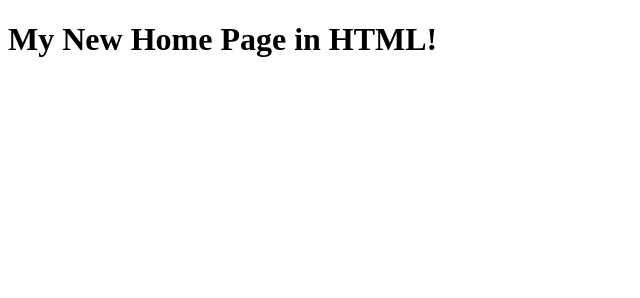
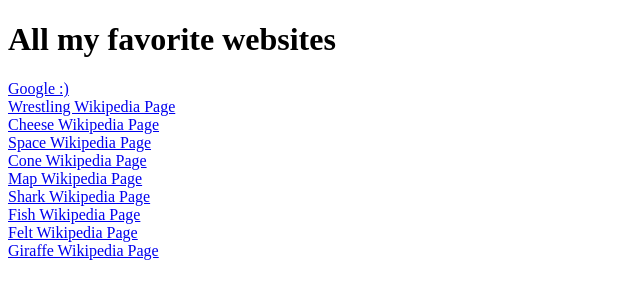
Before and after one commit to Jack-Kennedy-School/Web-Design, a plain HTML site: page exercises/favorites.html in a window 1280 px wide. Shown: the whole page, without its empty margins (0-640 px from the left). Drawn offline with Linux system fonts and the light colour scheme.

Commit message:
adding all my favorite websites.

```diff
--- a/exercises/favorites.html
+++ b/exercises/favorites.html
@@ -2,11 +2,31 @@
 <html lang="en">
 <head>
 <meta charset="utf-8">
-<title>My New Home Page in HTML!</title>
+<title>Links</title>
 </head>
 <!-- content starts below here -->
 <body>
-<h1>My New Home Page in HTML!</h1>
+<h1>All my favorite websites</h1>
+<a href="https://www.google.com/">Google :)</a>
+<br>
+<a href="https://en.wikipedia.org/wiki/Wrestling">Wrestling Wikipedia Page</a>
+<br>
+<a href="https://en.wikipedia.org/wiki/Cheese">Cheese Wikipedia Page</a>
+<br>
+<a href="https://en.wikipedia.org/wiki/Space">Space Wikipedia Page</a>
+<br>
+<a href="https://en.wikipedia.org/wiki/Cone">Cone Wikipedia Page</a>
+<br>
+<a href="https://en.wikipedia.org/wiki/Map">Map Wikipedia Page</a>
+<br>
+<a href="https://en.wikipedia.org/wiki/Shark">Shark Wikipedia Page</a>
+<br>
+<a href="https://en.wikipedia.org/wiki/Fish">Fish Wikipedia Page</a>
+<br>
+<a href="https://en.wikipedia.org/wiki/Felt">Felt Wikipedia Page</a>
+<br>
+<a href="https://en.wikipedia.org/wiki/Giraffe">Giraffe Wikipedia Page</a>
+<br>
 </body>
 <!-- content ends above here -->
 </html>
```
